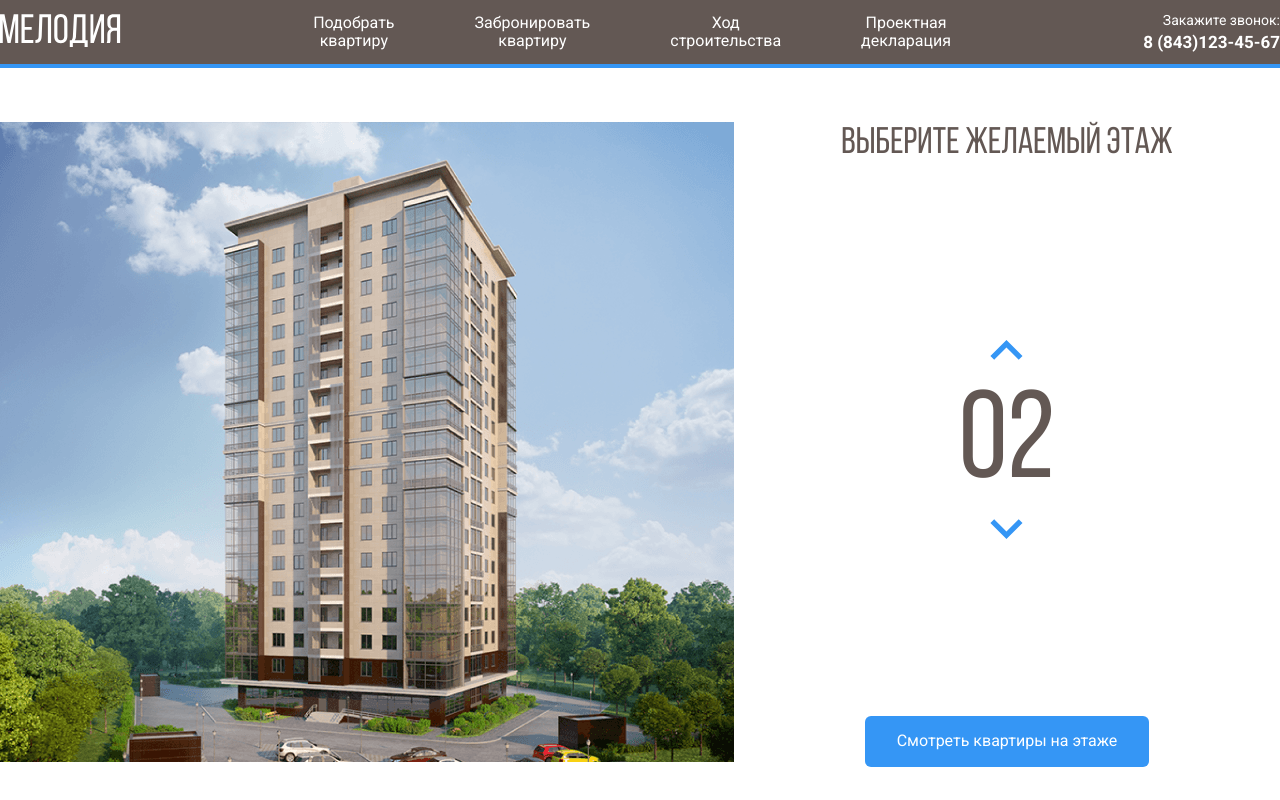
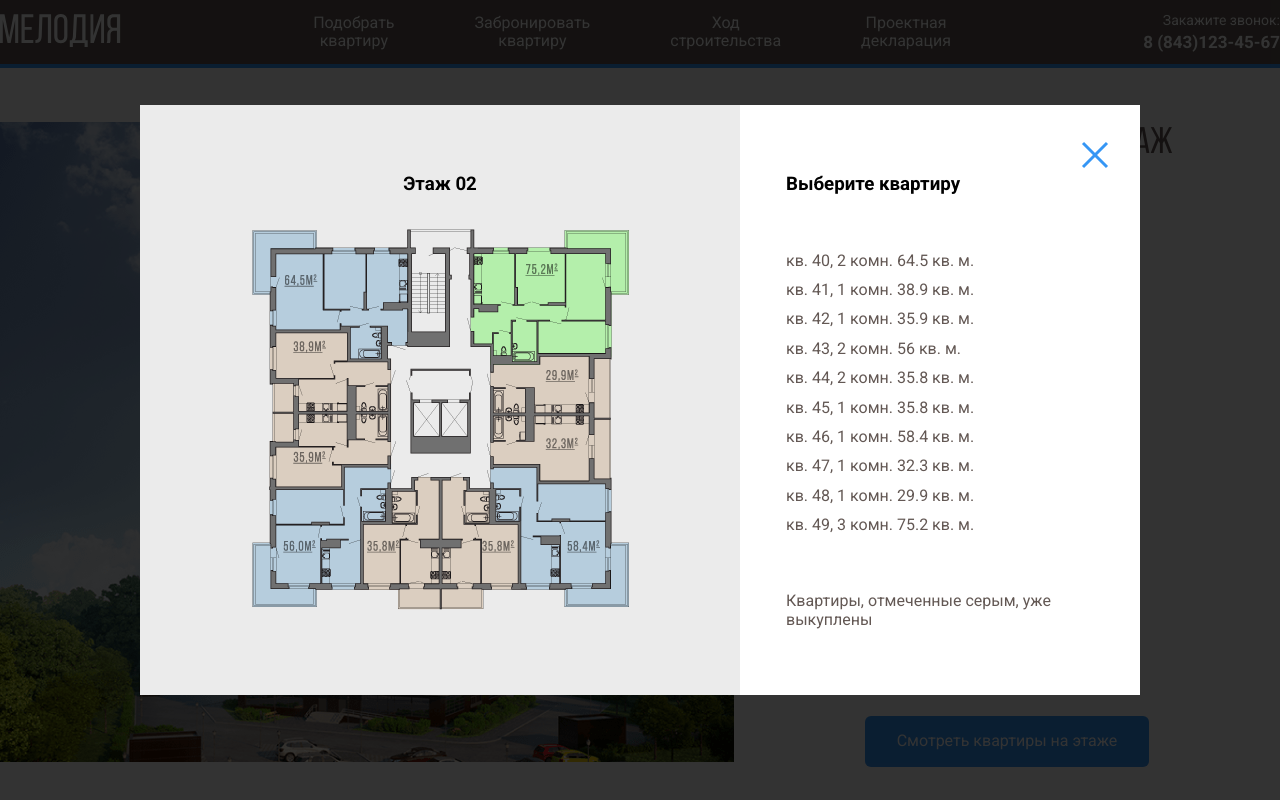
Before and after one commit to damirgal/melody, a plain HTML site: page index.html in a window 1280 px wide. Both pictures are taken after a click on the button "Смотреть квартиры на этаже". Drawn offline with nearby package versions, Linux system fonts and the light colour scheme.

Commit message:
Результаты 4 дня курса

```diff
--- a/css/style.css
+++ b/css/style.css
@@ -119,7 +119,7 @@ body {
   color: #635854;
 }
 
-.counter {
+.floor-counter {
   font-family: "Bebas Neue", sans-serif;
   color: #635854;
   font-size: 124px;
@@ -138,3 +138,107 @@ body {
 path.current-floor {
   opacity: 1;
 }
+
+.modal {
+  position: fixed; /**/
+  left: 0;
+  top: 0;
+  width: 100%;
+  height: 100%;
+  background-color: rgba(0, 0, 0, 0.8); /* полупрозрачный фоновый цвет*/
+  display: flex; /* сделаем родительский элкемент гибким*/
+  justify-content: center;
+  align-items: center;
+  opacity: 0;
+  transform: scale(0);
+  transition: opacity 0.2s;
+}
+.is-open {
+  opacity: 1;
+  transform: scale(1);
+}
+
+.modal-dialog {
+  position: relative;
+  max-width: 1000px;
+  min-height: 565px;
+  background-color: #fff;
+  flex-grow: 1;
+  display: flex;
+  opacity: 0;
+  transform: translateY(-10%);
+  transition: transform 0.2s, opacity 0.2s;
+  transition-delay: 0.2s;
+}
+
+.is-open > .modal-dialog {
+  opacity: 1;
+  transform: translateY(0);
+}
+
+.modal-image {
+  background-color: #ebebeb;
+  width: 60%;
+  text-align: center;
+  padding: 50px;
+}
+
+.flats path {
+  opacity: 0;
+  cursor: pointer;
+}
+
+.flats path:hover {
+  opacity: 1;
+}
+.fl .modal-title {
+  font-family: "Bebas Neue", sans-serif;
+  font-weight: normal;
+  font-size: 24px;
+  line-height: 24px;
+  margin-top: 0;
+  margin-bottom: 25px;
+}
+
+.modal-info {
+  padding: 50px 46px;
+  width: 40%;
+}
+
+.flat-list {
+  padding: 0;
+  list-style: none;
+  margin-top: 55px;
+}
+
+.flat-link {
+  font-size: 16px;
+  line-height: 19px;
+  color: #635854;
+  text-decoration: none;
+}
+
+.flat-link:hover {
+  color: #3596f5;
+  text-decoration: underline;
+}
+
+.flat-item {
+  margin-bottom: 10px;
+}
+
+.modal-alert {
+  font-size: 16px;
+  line-height: 19px;
+  color: #635854;
+  margin-top: 56px;
+}
+
+.modal-close-button {
+  position: absolute;
+  right: 25px;
+  top: 35px;
+  border: none;
+  cursor: pointer;
+  background-color: #fff;
+}
--- a/index.html
+++ b/index.html
@@ -74,14 +74,14 @@
                 <button class="counter-button counter-up">
                     <img class="counter-arrow counter-arrow-up" src="img/arrow.svg" alt="Стрелка вверх">
                 </button>
-                <span class="counter">02</span>
+                <span class="floor-counter counter">02</span>
                 <button class="counter-button counter-down">
                     <img class="counter-arrow counter-arrow-down" src="img/arrow.svg" alt="Стрелка вниз">
                 </button>
             </div>
             <!-- /.counter-group -->
 
-            <button class="button button-primary">Смотреть квартиры на этаже</button>
+            <button class="button button-primary view-flats">Смотреть квартиры на этаже</button>
 
 
 
@@ -89,6 +89,59 @@
         <!-- /.main-info -->
 
     </main>
+    <div class="modal">
+        <div class="modal-dialog">
+            <button class="modal-close-button"><svg width="28" height="28" viewBox="0 0 28 28" fill="none" xmlns="http://www.w3.org/2000/svg">
+                <path d="M2 2L26 26" stroke="#3596F5" stroke-width="3" />
+                <path d="M26 2L2 26" stroke="#3596F5" stroke-width="3" />
+            </svg>
+            </button>
+
+            <div class="modal-image">
+                <h3 class="modal-title">Этаж <span class="modal-counter counter">02</span></h3>
+<svg class="flats" width="433" height="408" viewBox="0 0 433 408" fill="none" xmlns="http://www.w3.org/2000/svg"
+    xmlns:xlink="http://www.w3.org/1999/xlink">
+    <image id="image1" width="433" height="408" xlink:href="img/floor.png" />
+    <path d="M388 81V141H314V148H267.5V131H247V32.5H338.5V16H405V81H388Z" fill="#3595F6" fill-opacity="0.75" />
+    <path d="M314 148.5H268V200H367.5V205H387.5V141H314V148.5Z" fill="#3595F6" fill-opacity="0.75" />
+    <path d="M314.192 252.662H268V200H367.916V204.602H388V268H314.192V252.662Z" fill="#3595F6" fill-opacity="0.75" />
+    <path d="M314 253H268.5V309H295.5V376H340V393H405V328.5H388V268.5H314V253Z" fill="#3595F6" fill-opacity="0.75" />
+    <path d="M218 394.5V264H247.5V273.5H267.5V310.5H294.5V375H259.5V394.5H218Z" fill="#3595F6" fill-opacity="0.75" />
+    <path d="M217 394.5V264H187.5V273.5H167.5V310.5H140.5V375H175.5V394.5H217Z" fill="#3595F6" fill-opacity="0.75" />
+    <path d="M121 252H166.5V309H139.5V376H95V393H30V328.5H47V273.5H121V252Z" fill="#3595F6" fill-opacity="0.75" />
+    <path d="M119.5 273.5H46V198H167V250.822H119.5V273.5Z" fill="#3595F6" fill-opacity="0.75" />
+    <path d="M124.729 116H46V198H167V145.178H124.729V116Z" fill="#3595F6" fill-opacity="0.75" />
+    <path d="M47.5 82V116.5H126V145.5H165V132H185.5V33.5H94V17H29V82H47.5Z" fill="#3595F6" fill-opacity="0.75" />
+
+</svg>
+
+
+
+
+            </div>
+            <div class="modal-info">
+                <h3 class="modal-title">Выберите квартиру</h3>
+                <ul class="flat-list">
+                    <li class="flat-item"><a href="#" class="flat-link">кв. 40, 2 комн. 64.5 кв. м.</a></li>
+                    <li class="flat-item"><a href="#" class="flat-link">кв. 41, 1 комн. 38.9 кв. м.</a></li>
+                    <li class="flat-item"><a href="#" class="flat-link">кв. 42, 1 комн. 35.9 кв. м.</a></li>
+                    <li class="flat-item"><a href="#" class="flat-link">кв. 43, 2 комн. 56 кв. м.</a></li>
+                    <li class="flat-item"><a href="#" class="flat-link">кв. 44, 2 комн. 35.8 кв. м.</a></li>
+                    <li class="flat-item"><a href="#" class="flat-link">кв. 45, 1 комн. 35.8 кв. м.</a></li>
+                    <li class="flat-item"><a href="#" class="flat-link">кв. 46, 1 комн. 58.4 кв. м.</a></li>
+                    <li class="flat-item"><a href="#" class="flat-link">кв. 47, 1 комн. 32.3 кв. м.</a></li>
+                    <li class="flat-item"><a href="#" class="flat-link">кв. 48, 1 комн. 29.9 кв. м.</a></li>
+                    <li class="flat-item"><a href="#" class="flat-link">кв. 49, 3 комн. 75.2 кв. м.</a></li>
+                </ul>
+
+                <p class="modal-alert">Квартиры, отмеченные серым, уже выкуплены</p>
+                <!-- /.modal-alert -->
+
+            </div>
+        </div>
+
+    </div>
+    <!-- /.modal -->
 <script src="https://code.jquery.com/jquery-3.6.0.min.js"
     integrity="sha256-/xUj+3OJU5yExlq6GSYGSHk7tPXikynS7ogEvDej/m4=" crossorigin="anonymous"></script>
     <script src="js/main.js"></script>
--- a/js/main.js
+++ b/js/main.js
@@ -3,6 +3,9 @@ $(document).ready(function () {
     var counterUp = $(".counter-up"); // кнопка увеличения этажа
     var counterDown = $(".counter-down"); // кнопка уменьшения этажа
     var floorPath = $(".home-image path"); // каждый отдельный этаж
+    var modal = $(".modal");
+    var modalCloseButton = $(".modal-close-button");
+    var viewFlatsButton = $(".view-flats");
 
     // функция при наведении указателя мыши на этаж
     floorPath.on("mouseover", function(){
@@ -10,6 +13,12 @@ $(document).ready(function () {
         currentFloor = $(this).attr("data-floor"); // получаем значение у текущего этажа
         $(".counter").text(currentFloor); // записываем номер этажа в счетчик
     });
+
+    floorPath.on("click", toggleModal); /* при клике на этаж, открыть окно */
+    modalCloseButton.on("click", toggleModal); /* при клике на кнопку закрыть, закрыть окно */
+    viewFlatsButton.on("click", toggleModal); /* при клике на кнопку, открывать модальное окно */
+
+
 
     counterUp.on("click", function() { // отслеживаем кклик по кнопке вверх
         if (currentFloor < 18) { // проверяем значение этажа, не больше 18
@@ -34,6 +43,9 @@ $(document).ready(function () {
 
     })
 
+    function toggleModal(){ // функция открыть/закрыть окно
+        modal.toggleClass('is-open');
+    }
 
 
 });
```
Also changed, not shown: img/floor.png (added).
